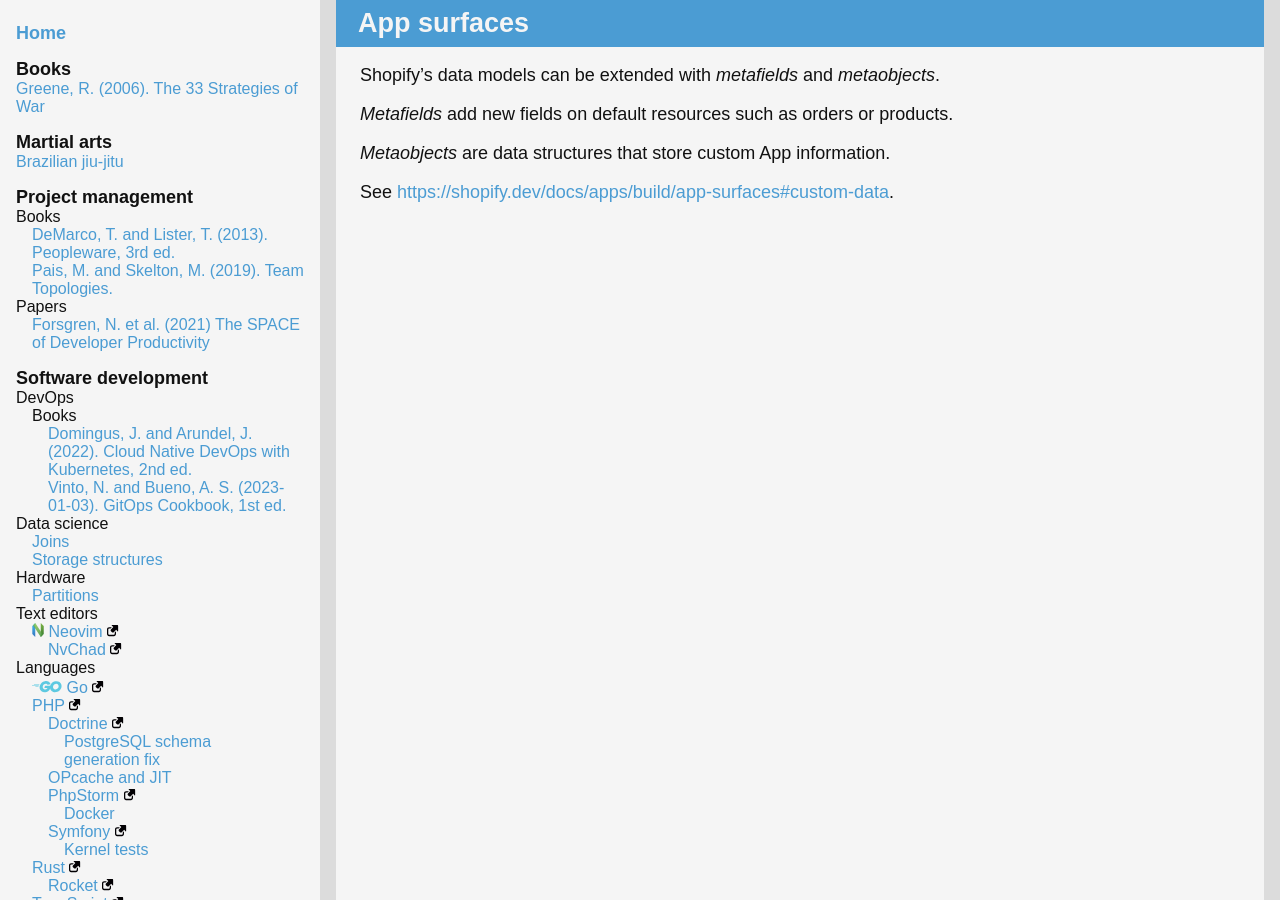
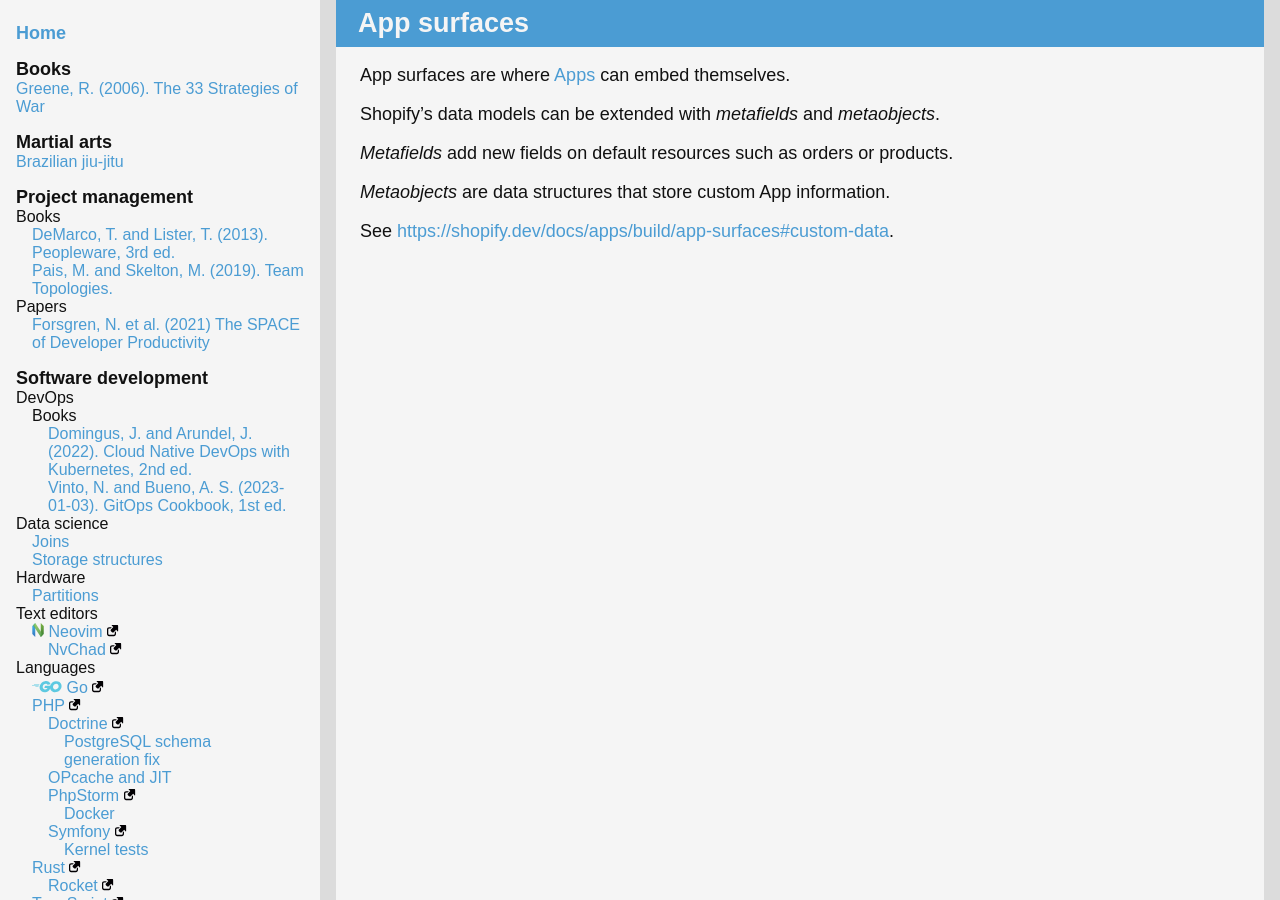
Before and after one commit to ganiulis/personal-notes, a Jekyll site: the page built from software-development/shopify/app-surfaces.md, in a window 1280 px wide and 900 px high. Built offline with Jekyll 4.4.1, drawn with Linux system fonts in a browser that asks for light colours; our own code applies the rules of GitHub Pages for plain Markdown files.

Commit message:
feat: Notes

```diff
--- a/software-development/shopify/app-surfaces.md
+++ b/software-development/shopify/app-surfaces.md
@@ -3,6 +3,8 @@ layout: default
 ---
 
 # App surfaces
+
+App surfaces are where [Apps](https://apps.shopify.com/) can embed themselves.
 
 Shopify's data models can be extended with _metafields_ and _metaobjects_.
 
```
